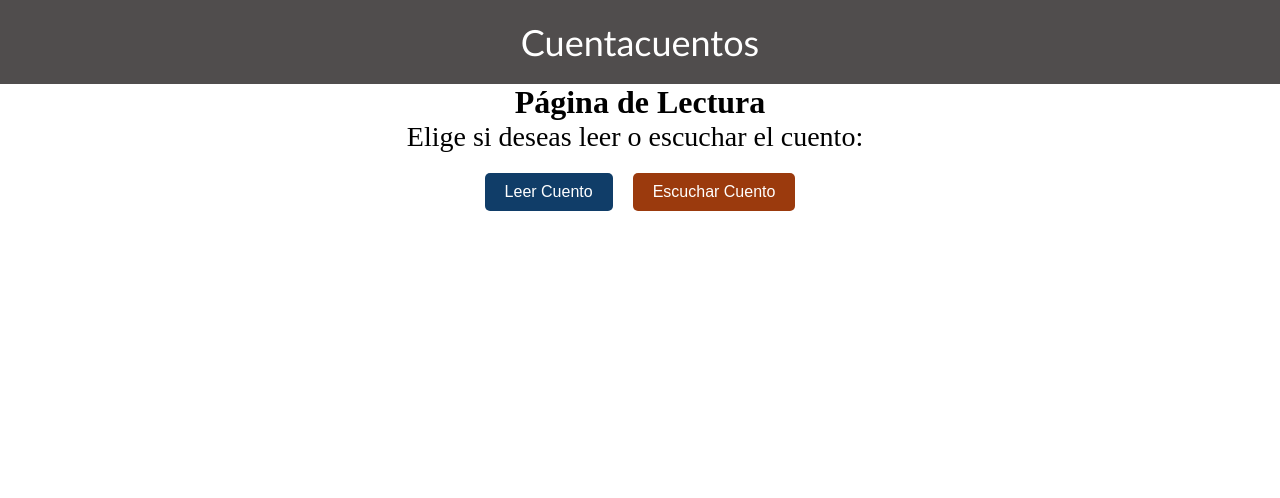
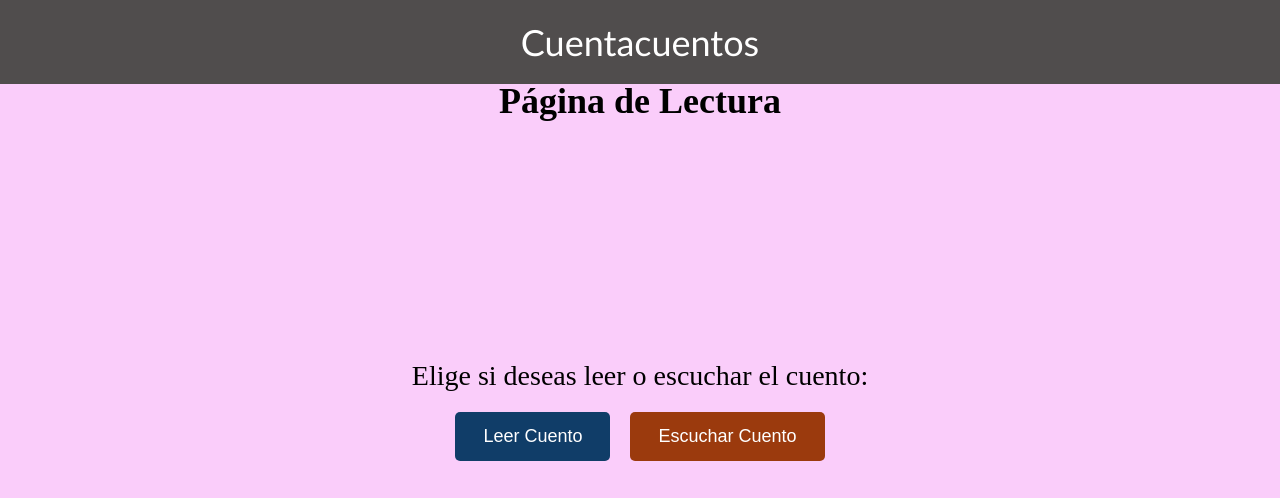
Before and after one commit to Quaarkz/CuentaCuentos-DEDI, a plain HTML site: page lectura.html in a window 1280 px wide. Drawn offline with Linux system fonts and the light colour scheme.

Commit message:
Botones y contenido alineado

```diff
--- a/css/lectura.css
+++ b/css/lectura.css
@@ -10,51 +10,92 @@
     padding: 20px;
     background-color: #504d4d;
     text-align: center;
-  }
+    position: fixed;
+    top: 0;
+    left: 0;
+    right: 0;
+    z-index: 10; /* Asegura que el header esté siempre por encima */
+}
 
-  .header-title {
+.header-title {
     font-family: Calibri, 'Trebuchet MS', sans-serif;
     color: #fff;
     font-size: 36px;
     text-decoration: none;
     transition: color 0.3s ease;
-  }
+}
 
-  .header-title:hover {
+.header-title:hover {
     color: #dae453;
-  }
+}
+body{
+    background-color: #facdfa;
+}
 
 main {
+    display: flex;
+    justify-content: center;
+    align-items: center;
+    flex-direction: column;
+    min-height: 100vh;
+    padding-top: 60px; /* Reducido para mover el contenido más arriba */
     text-align: center;
-    padding: 0px;
+    position: relative;
 }
 
+#page-title {
+    font-size: 36px;
+    margin-top: 0;
+    position: fixed;
+    top: 10%; /* Ajustar la distancia del título desde la parte superior */
+    left: 50%;
+    transform: translateX(-50%);
+    z-index: 20;
+}
+
+
+
+#description {
+    font-size: 28px;
+    margin: 0;
+}
+
+/* Estilo del texto del cuento (aumentar el ancho del contenedor) */
 #story-content {
     white-space: pre-wrap;
-    margin-top: 20px;
-    font-size: 24px;
+    margin-top: 40px; /* Ajustado para mover el texto más arriba */
+    font-size: 32px;
     text-align: center;
+    max-width: 70%;
+    margin-left: auto;
+    margin-right: auto;
+    line-height: 1.5;
 }
 
+/* Estilo de los botones */
 #navigation-buttons {
-    margin-top: 20px;
+    position: fixed;
+    bottom: 30px;
+    width: 100%;
     display: flex;
     justify-content: center;
     gap: 20px;
 }
 
 button {
-    padding: 10px 20px;
-    font-size: 16px;
-    background-color: #266aaa;
+    padding: 14px 28px;
+    font-size: 18px;
+    background-color: #103d68;
     color: #fff;
     border: none;
     border-radius: 5px;
     cursor: pointer;
     transition: background-color 0.3s ease;
 }
-button:hover{
-    background-color: #15436e;
+
+button:hover {
+    background-color: rgba(19, 72, 122, 0.9);
+    transform: scale(1.02);
 }
 
 button:disabled {
@@ -62,6 +103,7 @@ button:disabled {
     cursor: not-allowed;
 }
 
+/* Botones de elección */
 #choice-buttons {
     margin-top: 20px;
     display: flex;
@@ -70,17 +112,19 @@ button:disabled {
 }
 
 .action-button {
-    padding: 10px 20px;
-    font-size: 16px;
+    padding: 14px 28px;
+    font-size: 18px;
     background-color: #266aaa;
     color: #fff;
     border: none;
     border-radius: 5px;
     cursor: pointer;
 }
-.action-button.read{
+
+.action-button.read {
     background-color: #103d68;
 }
+
 .action-button.read:hover {
     background-color: #0c2d49;
 }
@@ -93,35 +137,30 @@ button:disabled {
     background-color: #6d3705;
 }
 
-.action-button.play{
+.action-button.play {
     margin-top: 20px;
     background-color: #9b3a0d;
 }
-.action-button.pause{
+
+.action-button.pause {
     margin-top: 20px;
     background-color: #103d68;
 }
-.action-button.play:hover{
+
+.action-button.play:hover {
     background-color: #6d3705;
 }
-.action-button.pause:hover{
+
+.action-button.pause:hover {
     background-color: #0c2d49;
 }
-#texto-contenedor{
-    font-size: 24px;
+
+/* Contenedor del texto */
+#texto-contenedor {
+    font-size: 32px; /* Texto más grande */
 }
 
-#description-container {
-    position: relative;
-    display: inline-block;
-    font-size: 28px;
-}
-
-#description {
-    display: inline;
-    margin-right: 10px;
-}
-
+/* Icono de habla */
 #speaking-icon {
     display: none;
     position: absolute;
```
